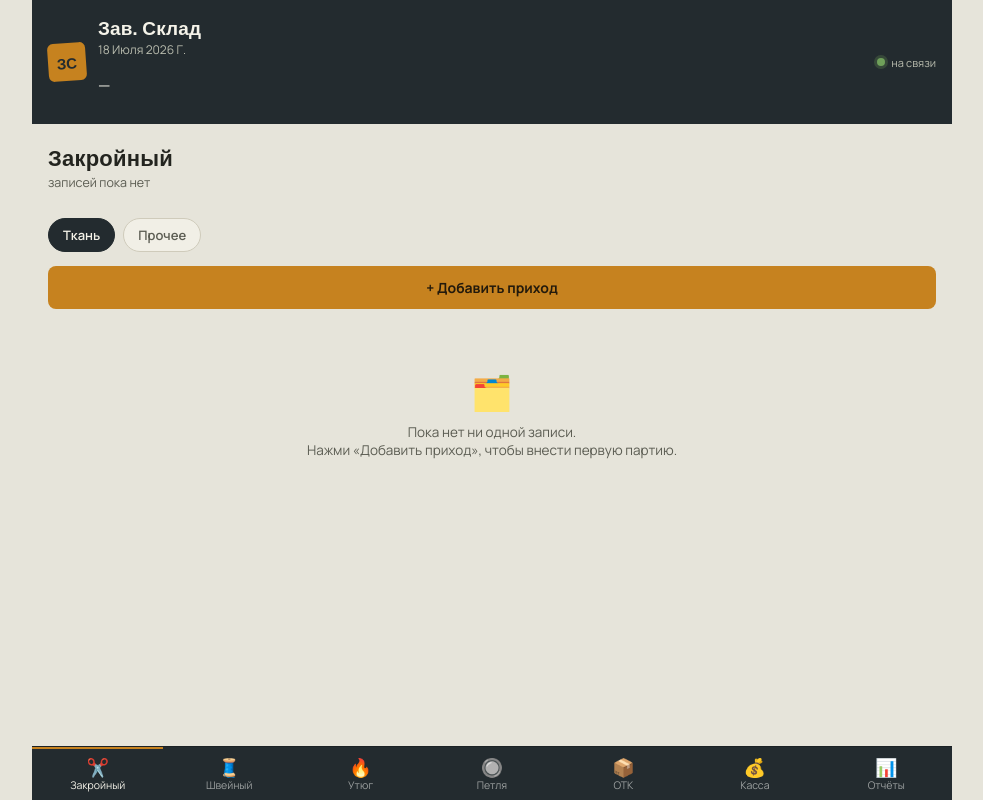
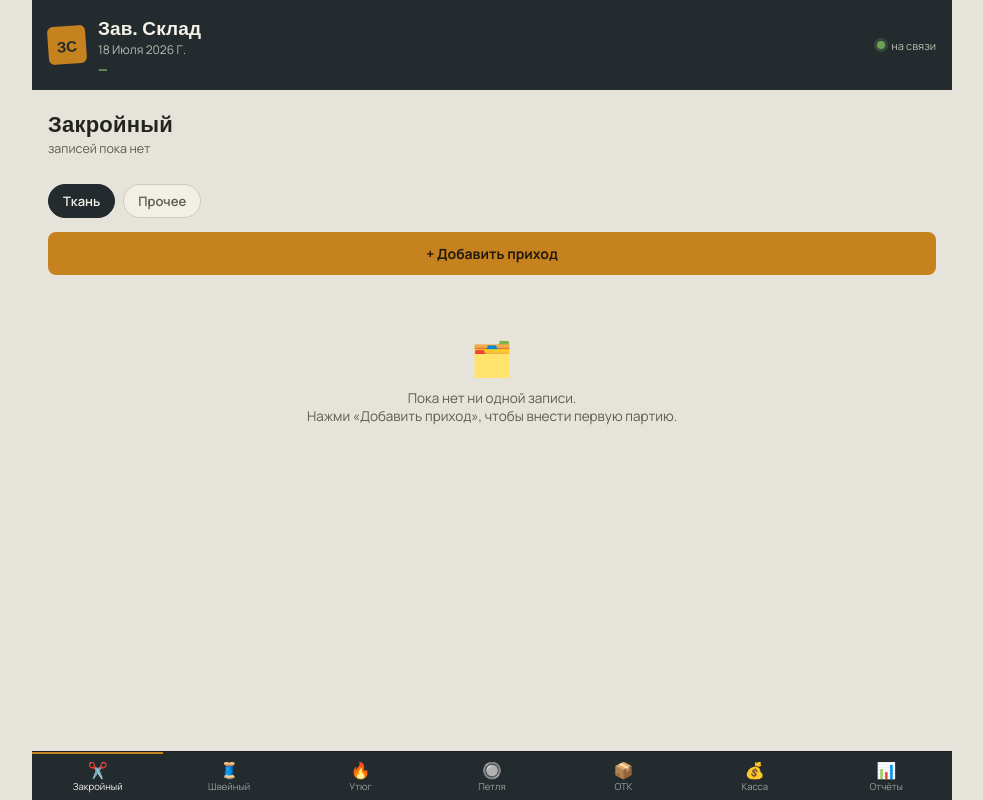
Before and after one commit to KZKV274/zav-skladV1, a plain HTML site: page index.html in a window 1280 px wide. Shown: the whole page, without its empty margins (148-1131 px from the left). Drawn offline with nearby package versions, Linux system fonts and the light colour scheme; no server answers.

Commit message:
Enhance styles for balance and debt indicators
Added styles for balance and debt indicators in the topbar and summary cards.

```diff
--- a/style.css
+++ b/style.css
@@ -74,6 +74,8 @@ button{ font-family: inherit; }
 }
 .topbar__titles h1{ font-size:19px; color:#F5F3E9; }
 .topbar__date{ margin:1px 0 0; font-size:12px; color:#B9BCAE; text-transform:capitalize; }
+.topbar__balance{ margin:3px 0 0; font-size:12.5px; font-weight:700; color:#8FBF7A; }
+.topbar__balance.debt{ color:#E29A8A; }
 .topbar__status{ display:flex; align-items:center; gap:6px; font-size:11px; color:#B9BCAE; }
 .conn-dot{ width:8px; height:8px; border-radius:50%; background:#C6821F; display:inline-block; transition: background .2s; }
 .conn-dot.online{ background:#6FA05A; box-shadow:0 0 0 3px rgba(111,160,90,.25); }
@@ -91,12 +93,13 @@ button{ font-family: inherit; }
   flex:1;
   background:none; border:none; cursor:pointer;
   display:flex; flex-direction:column; align-items:center; gap:2px;
-  padding:9px 2px 8px;
+  padding:8px 1px 7px;
   color:#9CA0A0;
-  font-size:10.5px;
+  font-size:9.5px;
   border-top: 2px solid transparent;
+  white-space:nowrap;
 }
-.navbar__icon{ font-size:18px; line-height:1; }
+.navbar__icon{ font-size:16px; line-height:1; }
 .navbar__item.active{ color:#F5F3E9; border-top-color: var(--amber); }
 
 /* ===================== MAIN ===================== */
@@ -184,6 +187,7 @@ button{ font-family: inherit; }
 .sum-value{ font-family: var(--font-mono); font-weight:600; font-size:16px; }
 .sum-value.usd{ color: var(--thread); }
 .sum-value.som{ color: var(--moss); }
+.sum-value.debt{ color: var(--danger); }
 .ticket__actions{ display:flex; gap:8px; }
 .ticket__actions button{
   background:none; border:none; cursor:pointer; font-size:15px; color: var(--ink-soft);
@@ -291,6 +295,9 @@ button{ font-family: inherit; }
 .summary-card.total{ grid-column: 1 / -1; background: var(--graphite); border-color: var(--graphite); }
 .summary-card.total .label{ color:#B9BCAE; }
 .summary-card.total .value{ color:#F5F3E9; }
+.summary-card.total.debt{ background: var(--danger); border-color: var(--danger); }
+.summary-card.total.debt .label{ color:#F3E1DD; }
+.summary-card.total.debt .value{ color:#FBEDEA; }
 
 .cat-breakdown{ margin-bottom:16px; }
 
```
